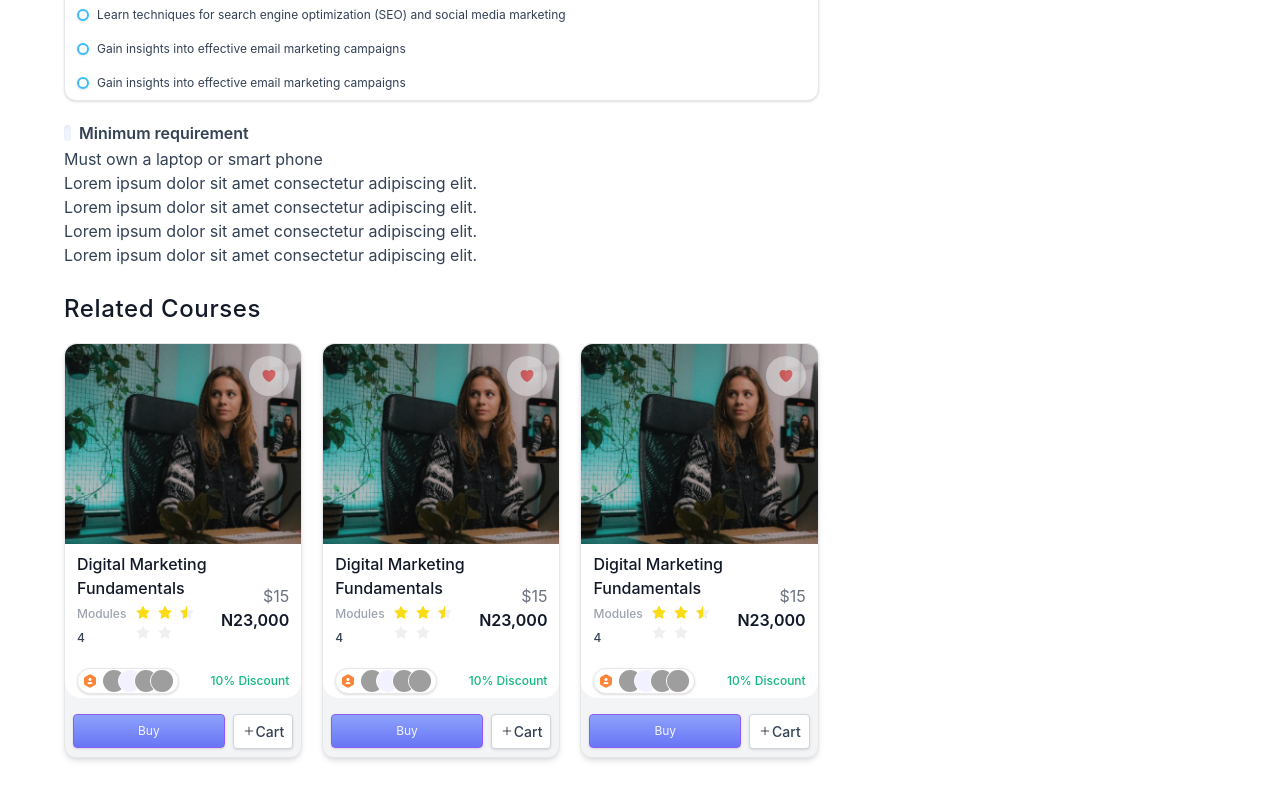
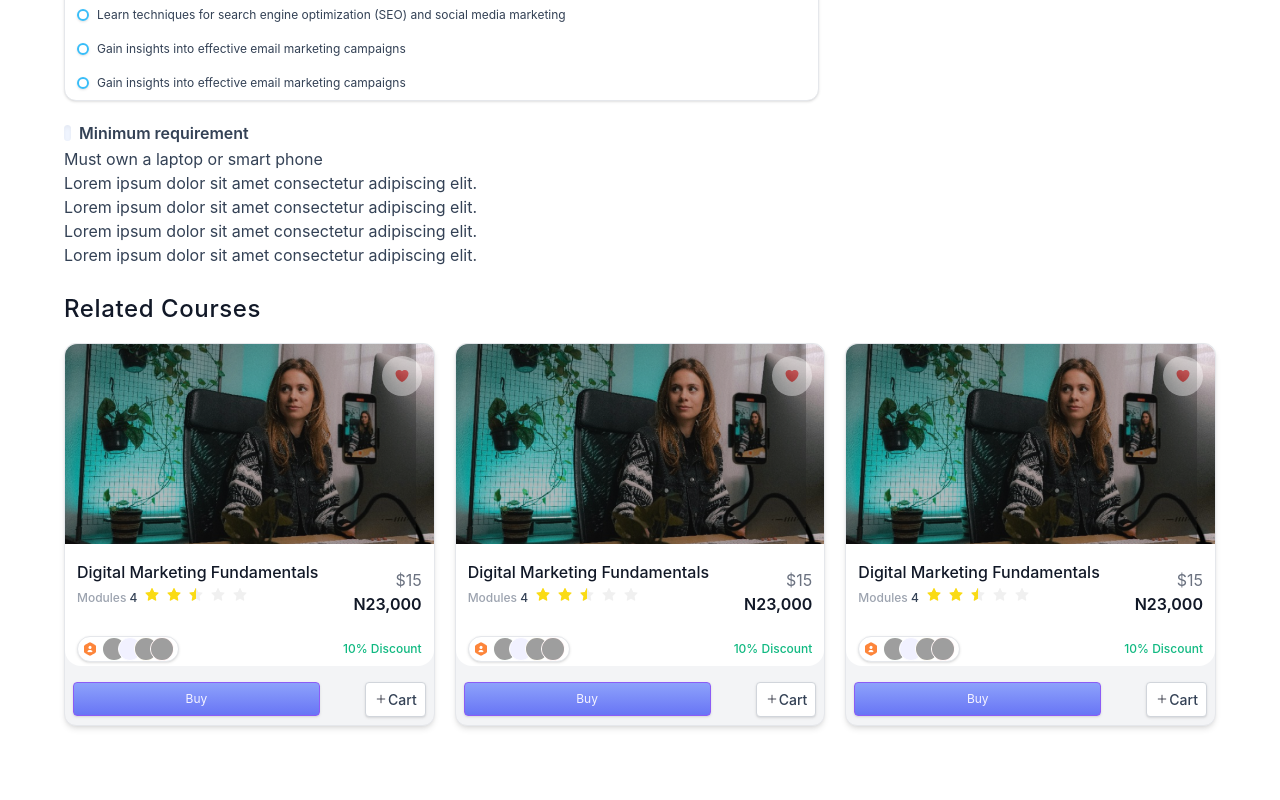
Before and after one commit to willzfrank/Verticul-3.0, a Next.js app: page /all-courses/course-purchase in a window 1280 px wide. Shown: the part 1172-1972 px from the top of the page. Built offline with nearby package versions, Linux system fonts and the light colour scheme; grey boxes are pictures that could not be loaded.

Commit message:
bugFix: fixed related courses bug

```diff
--- a/src/app/(learner)/all-courses/course-purchase/page.tsx
+++ b/src/app/(learner)/all-courses/course-purchase/page.tsx
@@ -288,9 +288,6 @@ const CoursePurchase = (props: Props) => {
           <div className=" w-full">
             <CourseDetailsPanel isSubscribed={false} shareCourse={true} />
             <MininumRequirements />
-            <div className="mt-5">
-              <RelatedCourse />
-            </div>
           </div>
           <div className="w-1/2 ">
             <div className=" mb-5 text-slate-700 text-base font-semibold font-['Inter'] leading-normal">
@@ -529,6 +526,9 @@ const CoursePurchase = (props: Props) => {
             </div>
           </div>
         </div>
+        <div className="mt-5">
+          <RelatedCourse />
+        </div>
       </div>
     </div>
   )
```
